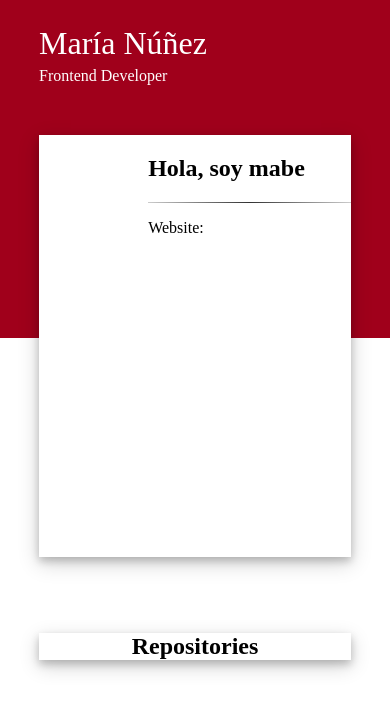
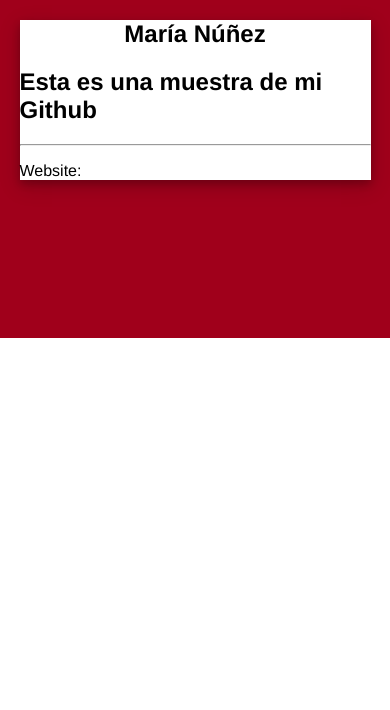
Before and after one commit to mabenunez/profile, a plain HTML site: page index.html in a window 390 px wide. Drawn offline with nearby package versions, Linux system fonts and the light colour scheme; no server answers.

Commit message:
changed to mobile first and changed class names to BEM

```diff
--- a/css/styles.scss
+++ b/css/styles.scss
@@ -1,63 +1,122 @@
 body {
     margin: 0;
-    font-family: opensans;
-
+    font-family: helvetica;
 }
 header {
     background-color: rgb(160, 0, 27);
     height: 40vh;
-    position: relative;
-    .name {
-        position: absolute;
-        left: 10%;
-        top: 6%;
+    width: 100%;
+    margin: 0;
+    position: absolute;
+    top: 0;
+}
+.header__name-cont--big {
+    display: none;
+    h1 {
+        margin: 0;
+        padding: 20px;
         color: white;
-        h1{
-            margin: 5px 5px 0 0 ;
-            font-weight: 300;
-        }
-        p {
-            margin: 5px 5px 0 0 ;
-        }
-
+        text-align: center;
     }
 }
-.profile {
-    height: 50vh;
-    width: 80%;
-    position: absolute;
+.header__name-cont--small {
+    h2 {
+        text-align: center;
+    }
+}
+.header__profile-info-cont {
+    width: 90vw;
+    margin: 0px auto;
+    padding: 0;
     background-color: white;
     box-shadow: 0 4px 8px 0 rgba(0, 0, 0, 0.2), 0 6px 20px 0 rgba(0, 0, 0, 0.19);
-    left: 10%;
-    top: 40%;
-    display: flex;
-    .photo {
-        width: 35%;
-        height: 100%;
-        img {
-           width: 98%;
-        }
-    }
-    .info{
-        width: 65%;
-        hr {
-            border: 0;
-            height: 1px;
-            background: #333;
-            background-image: linear-gradient(to right, #ccc, #333, #ccc);
-        }
+}
+.profile-info__avatar {
+    width: 50%;
+    margin: 20px auto;
+    position: relative;
+    img {
+        width: 100%;
+        margin: 30px auto 10px auto;
+        border-radius: 50%;
+        box-shadow: 0 4px 8px 0 rgba(0, 0, 0, 0.2), 0 6px 20px 0 rgba(0, 0, 0, 0.19);
     }
 }
-.container-dos {
-    width: 80%;
-    margin-top: 35vh;
-    margin-left: 10%;
-    background-color: white;
-    box-shadow: 0 4px 8px 0 rgba(0, 0, 0, 0.2), 0 6px 20px 0 rgba(0, 0, 0, 0.19);
-    text-align: center;
-}
-hr.style-four {
-    height: 12px;
-    border: 0;
-    box-shadow: inset 0 12px 12px -12px rgba(0, 0, 0, 0.5);
-}
+
+/*
+    <header>
+        <div class="header__name-cont">
+            <h1>María Núñez</h1>
+        </div>
+        <div class="header__profile-info-cont" >
+            <div class="profile-info__avatar">
+                <img src="https://avatars1.githubusercontent.com/u/39781996?v=4" alt="github-account-avatar">
+            </div>
+            <div class="profile-info__bio-cont">
+                <h2>Esta es una muestra de mi Github</h2>
+                <h3></h3>
+                <hr>
+                <p>Website: <span id="website-url"></span></p>
+            </div>
+        </div>
+    </header>
+*/
+
+// header {
+//     background-color: rgb(160, 0, 27);
+//     height: 40vh;
+//     position: relative;
+//     .name {
+//         position: absolute;
+//         left: 10%;
+//         top: 6%;
+//         color: white;
+//         h1{
+//             margin: 5px 5px 0 0 ;
+//             font-weight: 300;
+//         }
+//         p {
+//             margin: 5px 5px 0 0 ;
+//         }
+
+//     }
+// }
+// .profile {
+//     height: 50vh;
+//     width: 80%;
+//     position: absolute;
+//     background-color: white;
+//     box-shadow: 0 4px 8px 0 rgba(0, 0, 0, 0.2), 0 6px 20px 0 rgba(0, 0, 0, 0.19);
+//     left: 10%;
+//     top: 40%;
+//     display: flex;
+//     .photo {
+//         width: 35%;
+//         height: 100%;
+//         img {
+//            width: 98%;
+//         }
+//     }
+//     .info{
+//         width: 65%;
+//         hr {
+//             border: 0;
+//             height: 1px;
+//             background: #333;
+//             background-image: linear-gradient(to right, #ccc, #333, #ccc);
+//         }
+//     }
+// }
+// .container-dos {
+//     width: 80%;
+//     margin-top: 35vh;
+//     margin-left: 10%;
+//     background-color: white;
+//     box-shadow: 0 4px 8px 0 rgba(0, 0, 0, 0.2), 0 6px 20px 0 rgba(0, 0, 0, 0.19);
+//     text-align: center;
+// }
+// hr.style-four {
+//     height: 12px;
+//     border: 0;
+//     box-shadow: inset 0 12px 12px -12px rgba(0, 0, 0, 0.5);
+// }
--- a/index.html
+++ b/index.html
@@ -6,32 +6,34 @@
     <meta http-equiv="X-UA-Compatible" content="ie=edge">
     <link rel="stylesheet" href="https://use.fontawesome.com/releases/v5.5.0/css/all.css" integrity="sha384-B4dIYHKNBt8Bc12p+WXckhzcICo0wtJAoU8YZTY5qE0Id1GSseTk6S+L3BlXeVIU" crossorigin="anonymous">
     <link rel="stylesheet" href="css/styles.css">
-    <title>Profile</title>
+    <title>Github Profile</title>
 </head>
 <body>
     <header>
-        <div class="name">
+        <div class="header__name-cont--big">
             <h1>María Núñez</h1>
-            <p>Frontend Developer</p>
         </div>
-        <div class="profile" >
-                <!-- <img src="psycho.png"> -->
-            <div class="photo"></div>
-            <div class="info">
-                <h2>Hola, soy mabe</h2>
+        <div class="header__profile-info-cont" >
+            <div class="profile-info__avatar">
+            </div>
+            <div class="profile-info__bio-cont">
+                <div class="header__name-cont--small">
+                    <h2>María Núñez</h2>
+                </div>
+                <h2>Esta es una muestra de mi Github</h2>
                 <h3></h3>
                 <hr>
-                <p>Website: <span id="website"></span></p>
+                <p>Website: <span id="website-url"></span></p>
             </div>
         </div>
     </header>
-    <div class="container-dos">
+    <!-- <div class="container-dos">
          <h2>Repositories</h2>
          <div class="repo-container">
 
          </div>
 
-    </div>
+    </div> -->
 
     <script src="https://code.jquery.com/jquery-3.3.1.min.js"></script>
     <script src="index.js"></script>
--- a/index.js
+++ b/index.js
@@ -1,7 +1,7 @@
 $.ajax(
     "https://api.github.com/users/mabenunez"
   ).done(function(data) {
-    $('.photo').append(`<img src='${data.avatar_url}' />`)
+    $('.profile-info__avatar').append(`<img src='${data.avatar_url}' alt='github-account-avatar'/>`)
     $('#website').html(`https://"${data.blog}"`)
 });
 
```
Also changed, not shown: css/styles.css, 1 other file.
